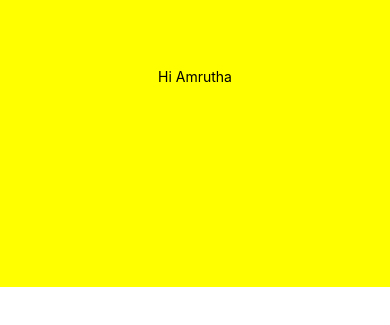
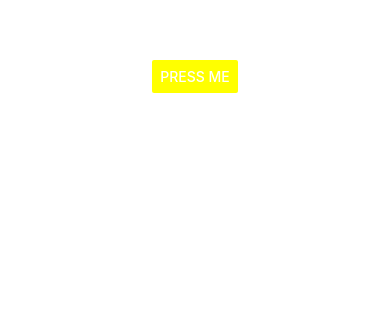
Before and after one commit to Amrutha52/myfirstreactnativeapp, a React Native app: screen / in a window 390 px wide. Shown: the part 135-460 px from the top of the page. Built offline with nearby package versions, Linux system fonts and the light colour scheme.

Commit message:
we will create a responsive Button which displays Alert Component

```diff
--- a/App.js
+++ b/App.js
@@ -40,7 +40,7 @@ const styles = StyleSheet.create({
 });
 */
 //we are importing two basics built in components Text and View of React Native from the react-native library.
-import * as React from "react";
+/*import * as React from "react";
 
 // Importing components from react-native library.
 import { View, Text } from "react-native";
@@ -65,4 +65,39 @@ export default function App() {
       </Text>
     </View>
   );
+}*/
+
+//In this example,  we will create a responsive Button which displays Alert Component, using the react-native Button component.
+import * as React from "react";
+
+// Importing components from react-native library.
+import { Alert, View, StyleSheet, Button } from "react-native";
+
+export default function App() {
+
+  // Alert is used to show alert messages.
+  const onPressButton = () => {
+    Alert.alert('Welcome To My React Native Application..')
+  }
+
+  // StyleSheet is used to create styles for the components.
+  const styles = StyleSheet.create({
+    container: {
+      flex: 0.5,
+      justifyContent: 'center',
+      alignItems: 'center',
+
+    }
+  })
+
+  return (
+
+    // Using react-natives built in components.
+    <View style={styles.container}>
+
+      <Button onPress={onPressButton}
+              title="Press Me" color="yellow" />
+
+    </View>
+  );
 }
```
